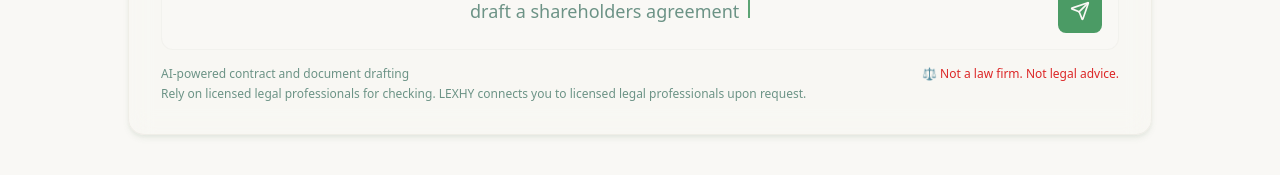
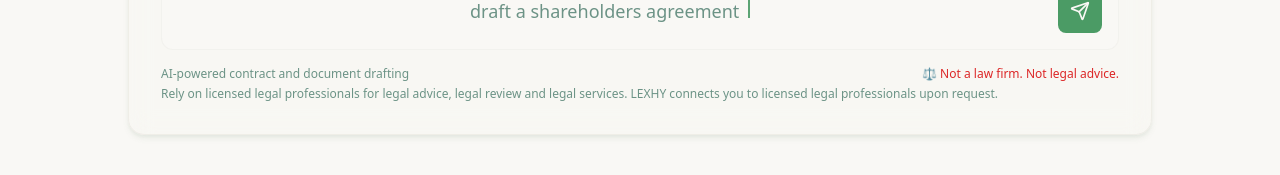
Before and after one commit to Lexhy-Cursor-1/lexhy-website-design, a React (Vite) app: page / in a window 1280 px wide. Shown: the part 374-549 px from the top of the page. Built offline with nearby package versions, Linux system fonts and the light colour scheme; the HTML template or start-up script is replaced by a standard one.

Commit message:
Update chatbox disclaimer

```diff
--- a/src/components/AnimatedChatBox.tsx
+++ b/src/components/AnimatedChatBox.tsx
@@ -76,7 +76,7 @@ const AnimatedChatBox = () => {
             <span className="text-red-600 font-medium">⚖️ Not a law firm. Not legal advice.</span>
           </div>
           <div className="text-left">
-            <span>Rely on licensed legal professionals for checking. LEXHY connects you to licensed legal professionals upon request.</span>
+            <span>Rely on licensed legal professionals for legal advice, legal review and legal services. LEXHY connects you to licensed legal professionals upon request.</span>
           </div>
         </div>
       </div>
```
